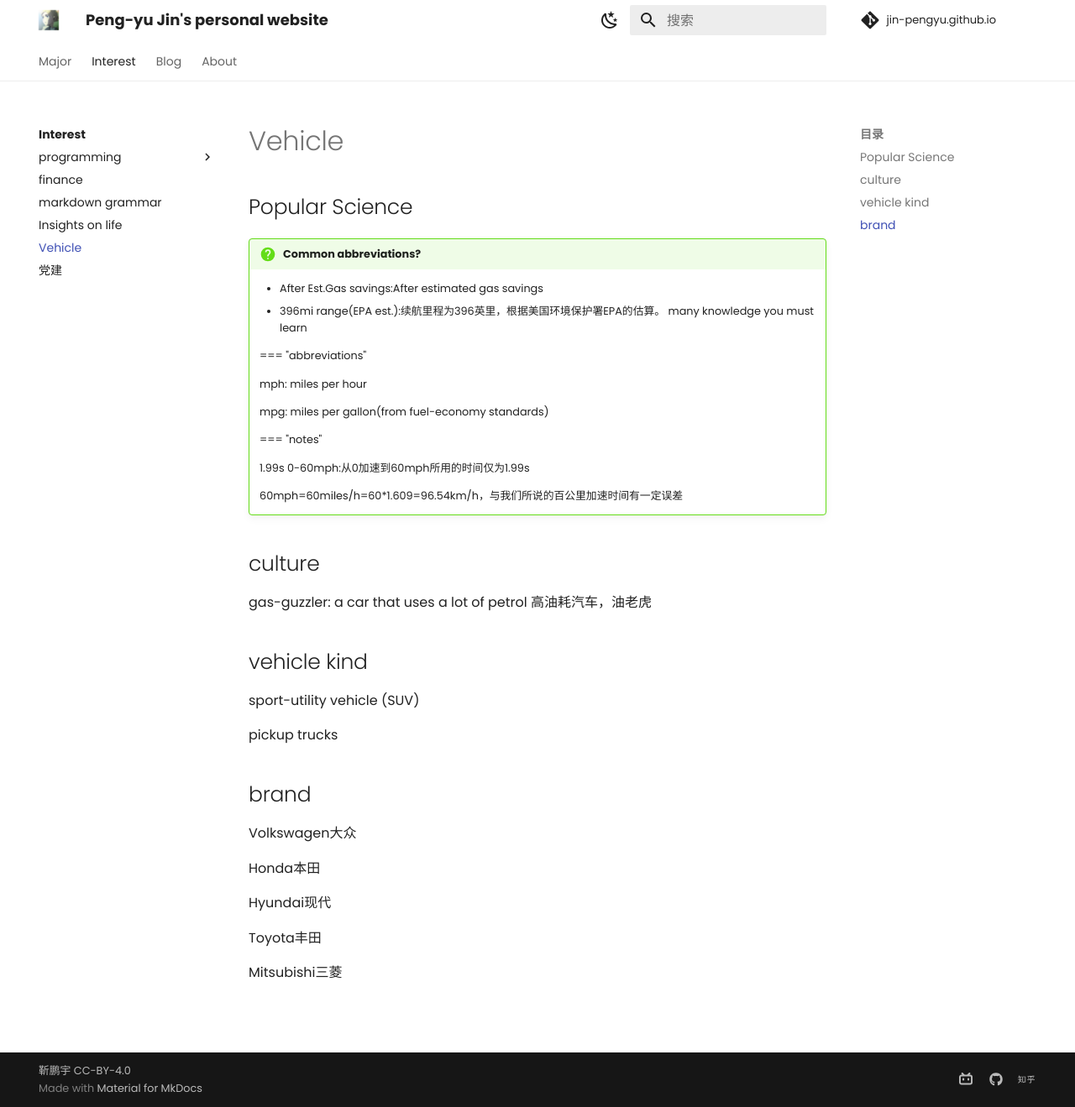
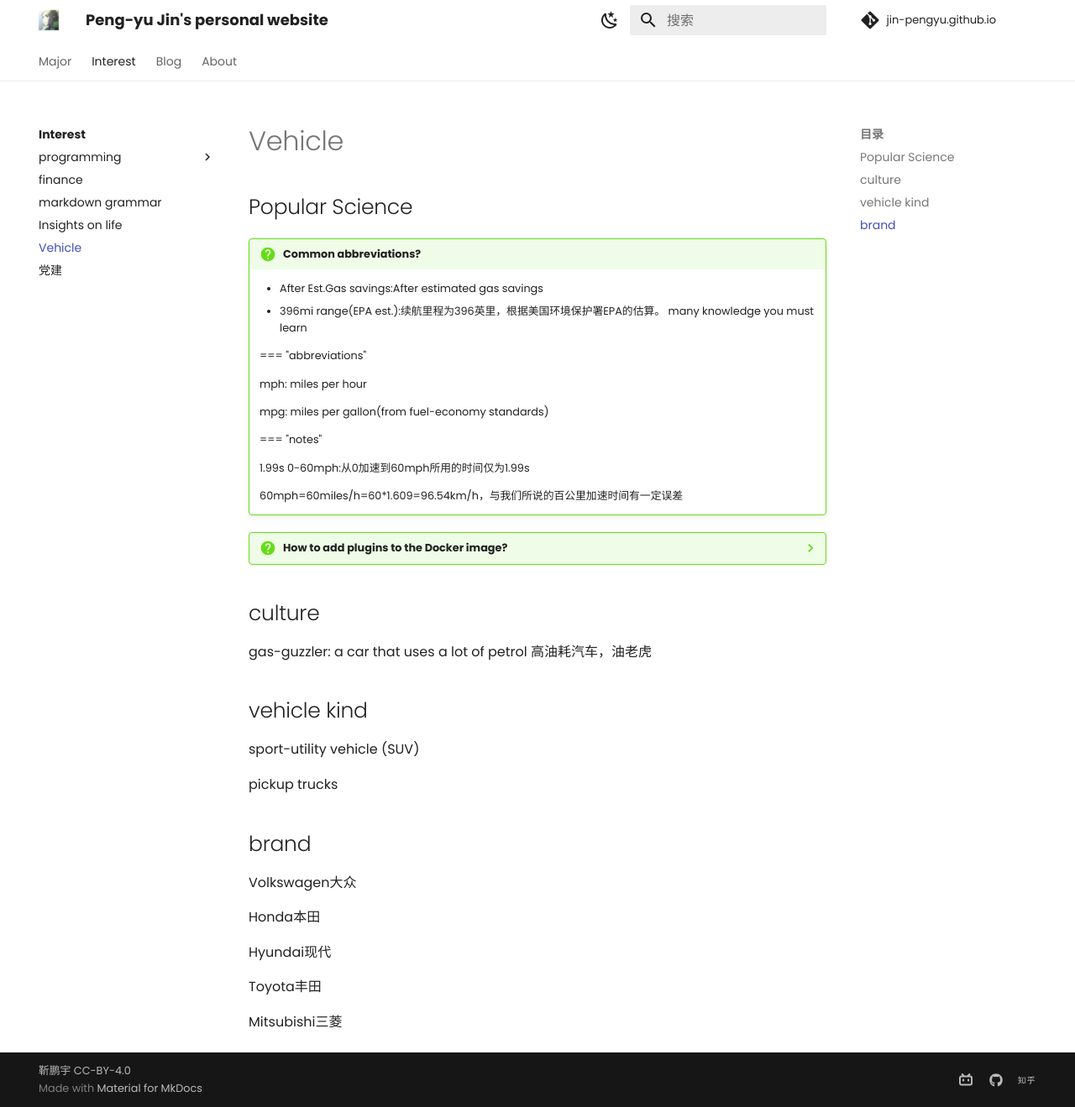
Before and after one commit to Pengyu-Jin/Pengyu-Jin.github.io, an MkDocs documentation site: the page built from docs/interest/Vehicle/Vehicle_infor.md, in a window 1280 px wide and 1319 px high. Shown: the whole window at 84% size. Built offline with MkDocs 1.6.1 and Material for MkDocs 9.7.7, drawn with Linux system fonts in a browser that asks for light colours; comment, search, counter and statistics services are not loaded; some of the changed lines change nothing that is shown.

Commit message:
vehicle add

````diff
--- a/docs/interest/Vehicle/Vehicle_infor.md
+++ b/docs/interest/Vehicle/Vehicle_infor.md
@@ -17,6 +17,35 @@
 
     60mph=60miles/h=60*1.609=96.54km/h，与我们所说的百公里加速时间有一定误差
 
+??? question "How to add plugins to the Docker image?"
+
+    Material for MkDocs only bundles selected plugins in order to keep the size
+    of the official image small. If the plugin you want to use is not included,
+    you can add them easily:
+
+    === "Material for MkDocs"
+
+        Create a `Dockerfile` and extend the official image:
+
+        ``` Dockerfile title="Dockerfile"
+        FROM squidfunk/mkdocs-material
+        RUN pip install mkdocs-macros-plugin
+        RUN pip install mkdocs-glightbox
+        ```
+
+    === "Insiders"
+
+        Clone or fork the Insiders repository, and create a file called
+        `user-requirements.txt` in the root of the repository. Then, add the
+        plugins that should be installed to the file, e.g.:
+
+        ``` txt title="user-requirements.txt"
+        mkdocs-macros-plugin
+        mkdocs-glightbox
+        ```
+
+    Next, build the image with the following command:
+
 ## culture
 gas-guzzler:  a car that uses a lot of petrol 高油耗汽车，油老虎
 
````
